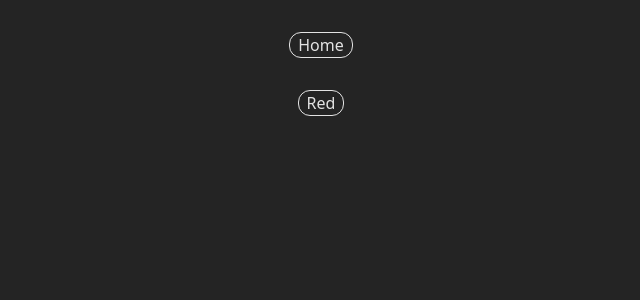
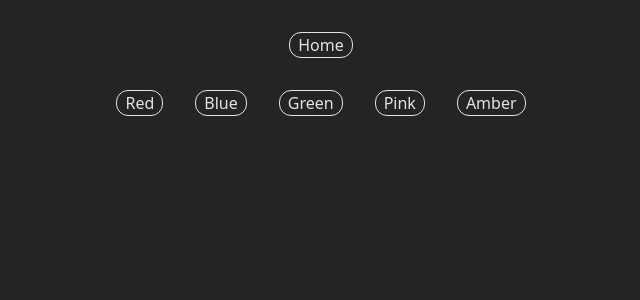
Before and after one commit to avaykhatry/react-lab, a React (Vite) app in the folder 01-mini-react-proj/: page / in a window 1280 px wide. Both pictures are taken after a click on the button "Color Picker". Shown: the top 300 px of the page, without its empty margins (319-959 px from the left). Built offline with nearby package versions, Linux system fonts and the light colour scheme.

Commit message:
chore: Change background color based on the clicked button's value

```diff
--- a/01-mini-react-proj/src/App.jsx
+++ b/01-mini-react-proj/src/App.jsx
@@ -10,6 +10,12 @@ export function Button({ onClick, children }) {
     </div>
   );
 }
+// alt to above function
+// export function Button({ children, ...props }) {
+//   return (
+//       <button {...props} className={` border px-2 rounded-xl cursor-pointer`}>{children}</button>
+//   );
+// }
 
 export default function App() {
   const [view, setView] = useState(null);
--- a/01-mini-react-proj/src/ColorPicker.jsx
+++ b/01-mini-react-proj/src/ColorPicker.jsx
@@ -1,9 +1,32 @@
+import { useState } from "react"
 import { Button } from "./App"
 
+
+
 export default function ColorPick() {
+    const [color, setColor] = useState(null);
+
+
+    const colors = {
+        red: 'bg-red-500',
+        blue: 'bg-blue-500',
+        pink: 'bg-pink-500',
+        green: 'bg-green-500',
+        amber: 'bg-amber-500',
+    }
+
+    function handleClick(clr) {
+        setColor((color) => color === colors[clr] ? null : colors[clr]);
+    }
+
     return(
-        <>
-            <Button>Red</Button>
-        </>
+        <div className={`${color} flex justify-center gap-8 items-center`}>
+            <Button onClick={() => handleClick('red')}>Red</Button>
+            <Button onClick={() => handleClick('blue')}>Blue</Button>
+            <Button onClick={() => handleClick('green')}>Green</Button>
+            <Button onClick={() => handleClick('pink')}>Pink</Button>
+            <Button onClick={() => handleClick('amber')}>Amber</Button>
+            {console.log(color)}
+        </div>
     )
 }
```
